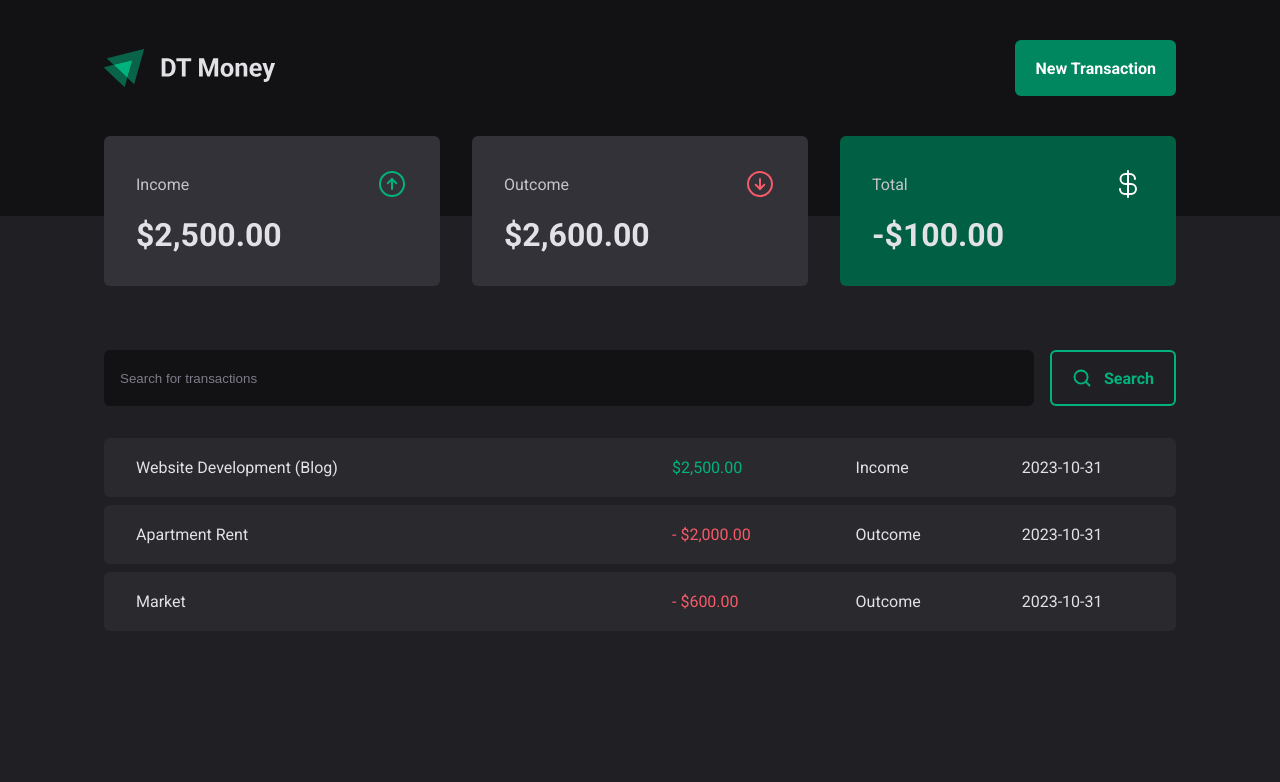
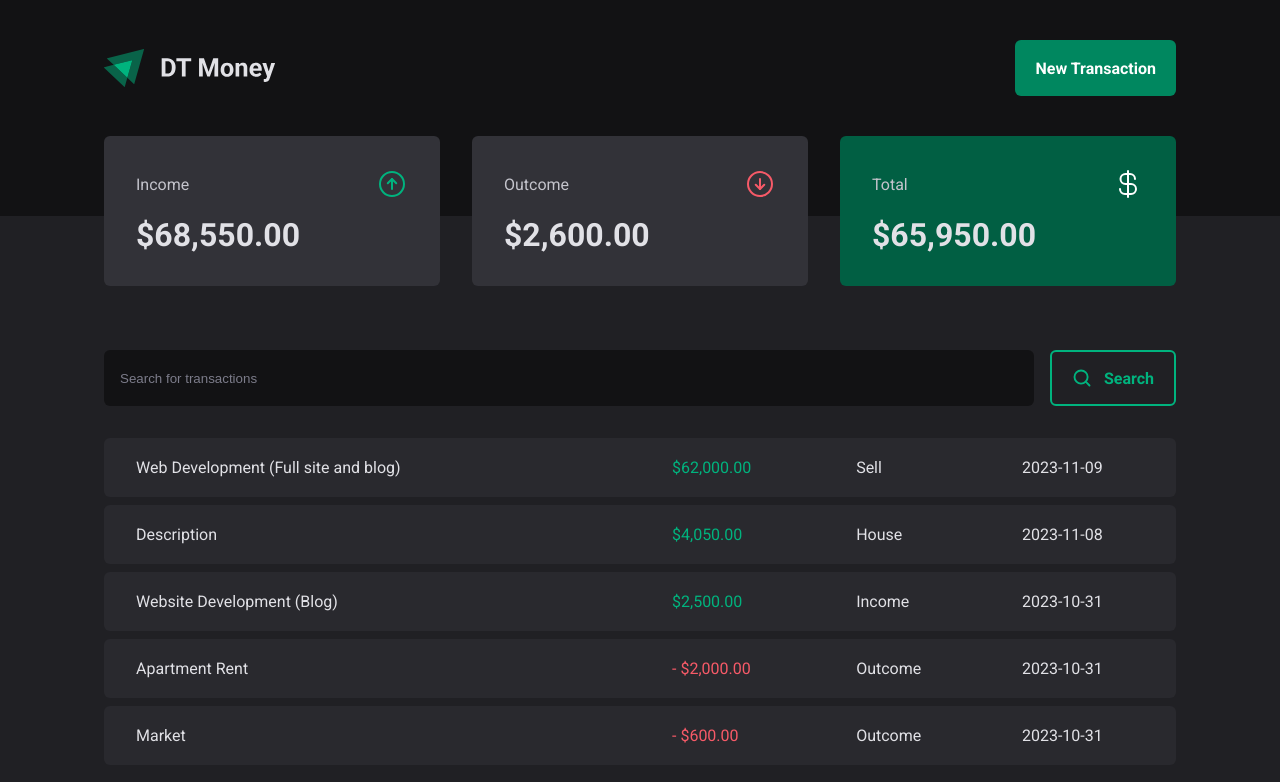
Before and after one commit to allanmgoncalves/dt-money, a React (Vite) app: page / in a window 1280 px wide. Shown: the top 782 px of the page. Built offline with nearby package versions, Linux system fonts and the light colour scheme; data requests are answered from the project's data file.

Commit message:
add CreateTransaction to context

```diff
--- a/package.json
+++ b/package.json
@@ -7,7 +7,8 @@
     "dev": "vite",
     "dev:server": "json-server server.json -w -d 500",
     "build": "tsc && vite build",
-    "lint": "eslint . --ext ts,tsx --report-unused-disable-directives --max-warnings 0",
+    "lint": "eslint src --ext .tsx, .ts",
+    "lint:fix": "eslint src --ext .tsx, .ts --fix",
     "preview": "vite preview"
   },
   "dependencies": {
@@ -30,7 +31,7 @@
     "@typescript-eslint/eslint-plugin": "^6.0.0",
     "@typescript-eslint/parser": "^6.0.0",
     "@vitejs/plugin-react-swc": "^3.3.2",
-    "eslint": "^8.45.0",
+    "eslint": "^8.53.0",
     "eslint-plugin-react-hooks": "^4.6.0",
     "eslint-plugin-react-refresh": "^0.4.3",
     "json-server": "^0.17.4",
--- a/server.json
+++ b/server.json
@@ -23,6 +23,22 @@
       "category": "Outcome",
       "value": 600,
       "createdAt": "2023-10-31T11:26:55.117Z"
+    },
+    {
+      "description": "Description",
+      "category": "House",
+      "type": "income",
+      "value": 4050,
+      "createdAt": "2023-11-08T20:33:07.953Z",
+      "id": 4
+    },
+    {
+      "description": "Web Development (Full site and blog)",
+      "category": "Sell",
+      "type": "income",
+      "value": 62000,
+      "createdAt": "2023-11-09T11:29:10.690Z",
+      "id": 5
     }
   ]
 }
--- a/src/components/NewTransactionModal/index.tsx
+++ b/src/components/NewTransactionModal/index.tsx
@@ -11,6 +11,8 @@ import {
 import { ArrowCircleDown, ArrowCircleUp, X } from 'phosphor-react'
 import { Controller, useForm } from 'react-hook-form'
 import { zodResolver } from '@hookform/resolvers/zod'
+import { useContext } from 'react'
+import { TransactionsContext } from '../../contexts/TransactionsContext'
 
 const NewTransactionSchema = z.object({
   description: z.string(),
@@ -22,18 +24,29 @@ const NewTransactionSchema = z.object({
 type NewTransactionFormInputs = z.infer<typeof NewTransactionSchema>
 
 export function NewTransactionModal() {
+  const { createTransaction } = useContext(TransactionsContext)
+
   const {
     control,
     register,
     handleSubmit,
+    reset,
     formState: { isSubmitting },
   } = useForm<NewTransactionFormInputs>({
     resolver: zodResolver(NewTransactionSchema),
   })
 
   async function handleCreateNewTransaction(data: NewTransactionFormInputs) {
-    await new Promise((resolve) => setTimeout(resolve, 2000))
-    console.log(data)
+    const { description, category, type, value } = data
+
+    createTransaction({
+      description,
+      category,
+      type,
+      value,
+    })
+
+    reset()
   }
 
   return (
--- a/src/contexts/TransactionsContext.tsx
+++ b/src/contexts/TransactionsContext.tsx
@@ -10,9 +10,17 @@ interface Transaction {
   createdAt: string
 }
 
+interface CreateTransactionInput {
+  description: string
+  value: number
+  category: string
+  type: 'income' | 'outcome'
+}
+
 interface TransactionsContextType {
   transactions: Transaction[]
   fetchTransactions: (query?: string) => Promise<void>
+  createTransaction: (data: CreateTransactionInput) => Promise<void>
 }
 
 interface TransactionsProviderProps {
@@ -26,10 +34,28 @@ export function TransactionProvider({ children }: TransactionsProviderProps) {
 
   async function fetchTransactions(query?: string) {
     const response = await api.get('transactions', {
-      params: { q: query },
+      params: {
+        _sort: 'createdAt',
+        _order: 'desc',
+        q: query,
+      },
     })
 
     setTransactions(response.data)
+  }
+
+  async function createTransaction(data: CreateTransactionInput) {
+    const { description, category, type, value } = data
+
+    const response = await api.post('transactions', {
+      description,
+      category,
+      type,
+      value,
+      createdAt: new Date(),
+    })
+
+    setTransactions((state) => [response.data, ...state])
   }
 
   useEffect(() => {
@@ -37,7 +63,9 @@ export function TransactionProvider({ children }: TransactionsProviderProps) {
   }, [])
 
   return (
-    <TransactionsContext.Provider value={{ transactions, fetchTransactions }}>
+    <TransactionsContext.Provider
+      value={{ transactions, fetchTransactions, createTransaction }}
+    >
       {children}
     </TransactionsContext.Provider>
   )
```
Also changed, not shown: 1 other file (tests, documents, lock files or other folders).
